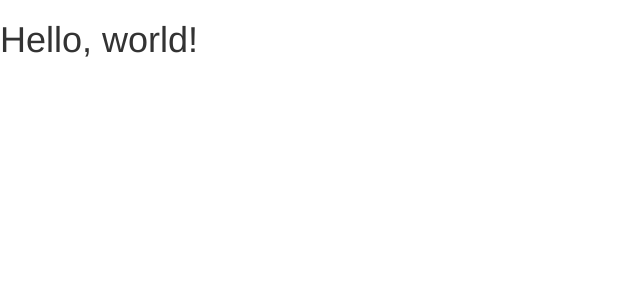
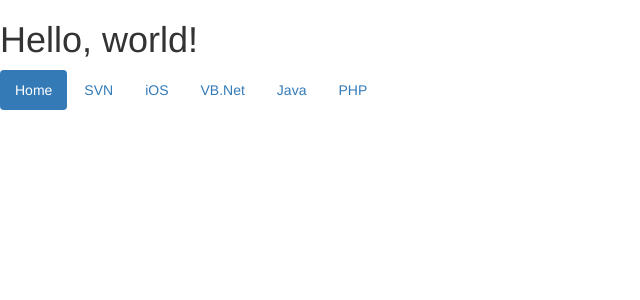
Before and after one commit to xuxic/hong, a Django app: page /main/ in a window 1280 px wide. Shown: the top 300 px of the page, without its empty margins (0-640 px from the left). Run offline with Django 3.2, Linux system fonts and the light colour scheme; some libraries are stand-ins or nearby versions.

Commit message:
add navigator

```diff
--- a/django/yangban/main/templates/main/index.html
+++ b/django/yangban/main/templates/main/index.html
@@ -8,7 +8,24 @@
 </head>
 <body>
 
-      <h1>Hello, world!</h1>
+	<h1>Hello, world!</h1>
+	<ul class="nav nav-pills">
+	   <li class="active"><a href="#">Home</a></li>
+	   <li><a href="#">SVN</a></li>
+	   <li><a href="#">iOS</a></li>
+	   <li><a href="#">VB.Net</a></li>
+	   <li><a href="#">Java</a></li>
+	   <li><a href="#">PHP</a></li>
+	</ul>
+
+<script>
+$(document).ready(function(){
+  $("li").click(function(){
+    $("li").removeClass("active");
+    $(this).addClass("active");
+  });
+});
+</script>
 
 </body>
 </html>
```
Also changed, not shown: 1 other file.
